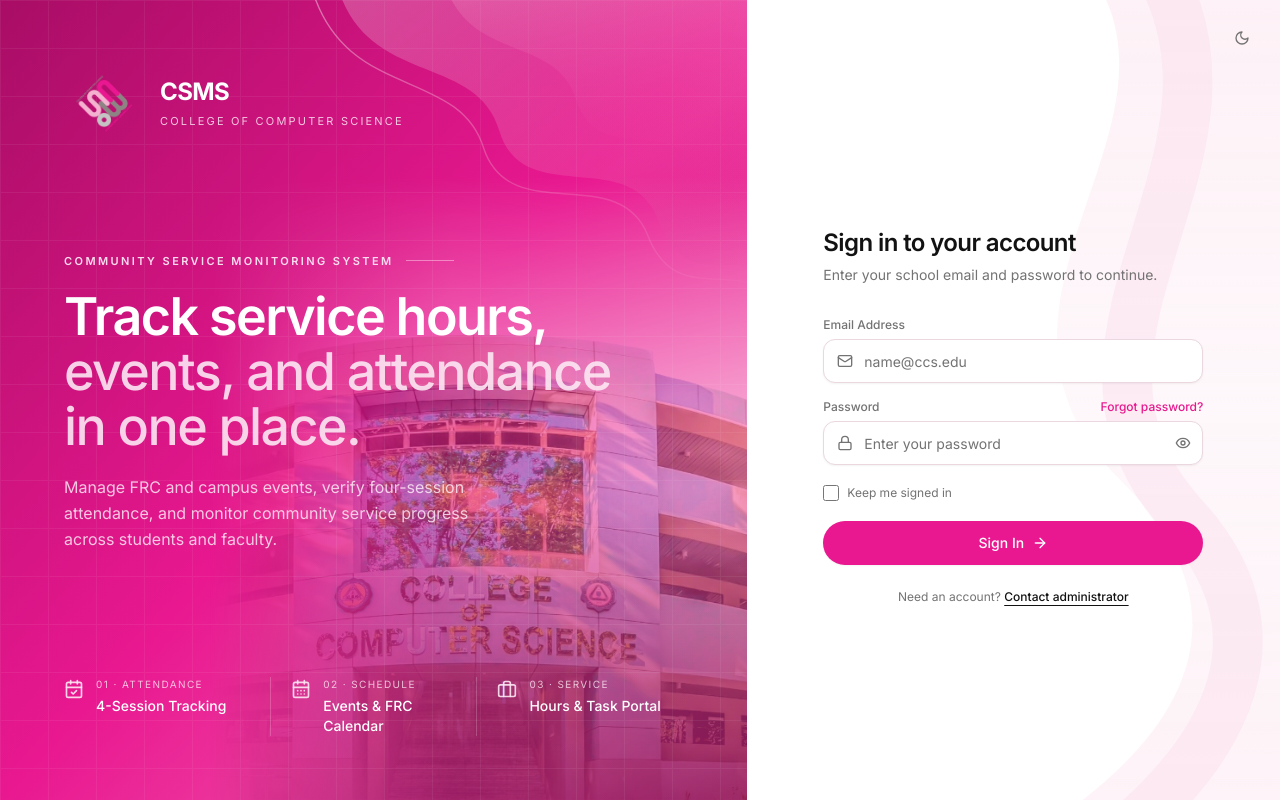
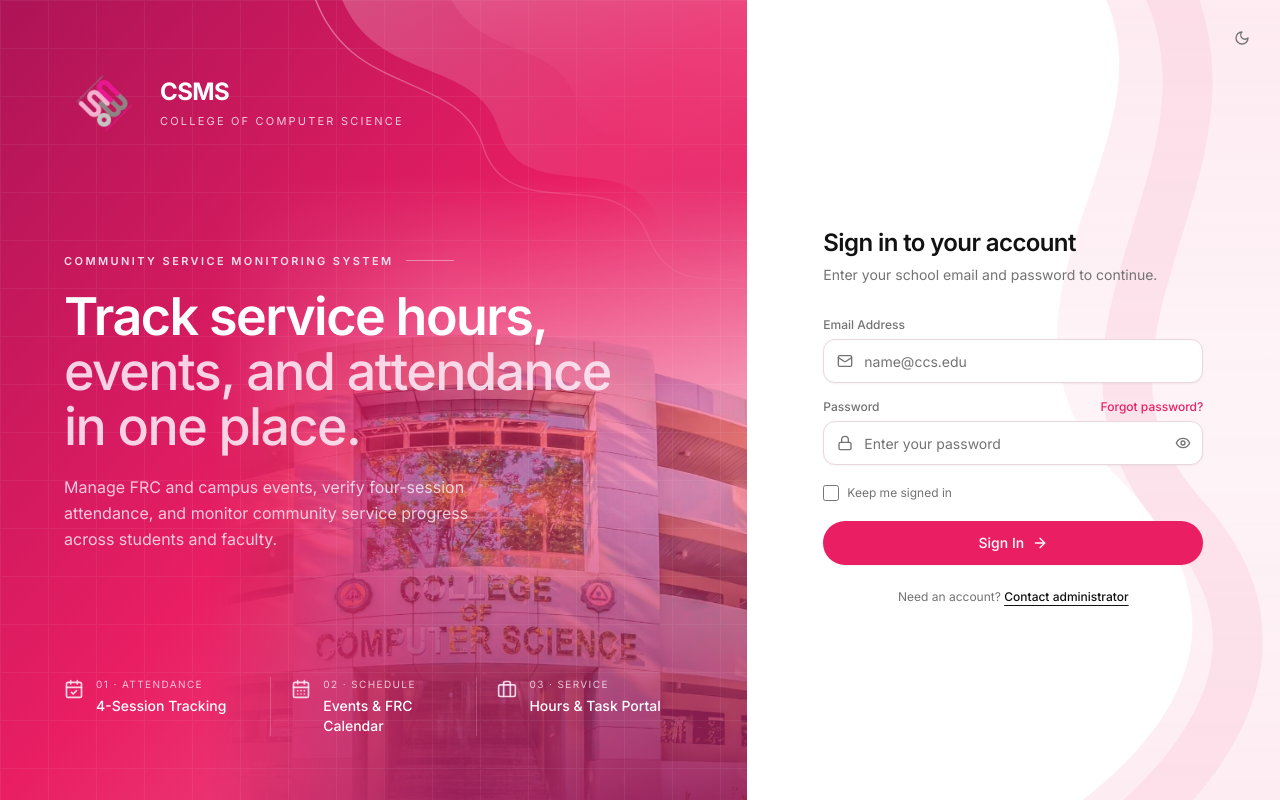
Before and after one commit to p1llows/CSMS, a React (Vite) app in the folder frontend/: page / in a window 1280 px wide. Built offline with nearby package versions, Linux system fonts and the light colour scheme; no server answers.

Commit message:
style(theme): switch vibrant fuchsia palette to primary pink

```diff
--- a/frontend/src/components/Analytics/AnalyticsDashboard.jsx
+++ b/frontend/src/components/Analytics/AnalyticsDashboard.jsx
@@ -26,11 +26,11 @@ import {
 } from '@/components/ui/chart';
 
 const EVENT_TYPE_COLORS = [
-  '#E91890',
-  '#F4B2D0',
+  '#E91E63',
+  '#F48FB1',
   '#999999',
-  '#B81070',
-  '#F8CBE0',
+  '#C2185B',
+  '#F8BBD0',
   '#111111',
 ];
 
@@ -38,8 +38,8 @@ const attendanceChartConfig = {
   attendanceRate: {
     label: 'Attendance Rate (%)',
     theme: {
-      light: '#E91890',
-      dark: '#F472B6',
+      light: '#E91E63',
+      dark: '#F06292',
     },
   },
 };
@@ -48,15 +48,15 @@ const serviceHoursChartConfig = {
   hoursRendered: {
     label: 'Hours Rendered',
     theme: {
-      light: '#E91890',
-      dark: '#F4B2D0',
+      light: '#E91E63',
+      dark: '#F48FB1',
     },
   },
   penaltyHours: {
     label: 'Penalty Hours',
     theme: {
       light: '#999999',
-      dark: '#E91890',
+      dark: '#E91E63',
     },
   },
 };
--- a/frontend/src/components/Dashboard/AdminDashboard.jsx
+++ b/frontend/src/components/Dashboard/AdminDashboard.jsx
@@ -27,15 +27,15 @@ const chartConfig = {
   present: {
     label: 'Present',
     theme: {
-      light: '#E91890',
-      dark: '#F4B2D0',
+      light: '#E91E63',
+      dark: '#F48FB1',
     },
   },
   absent: {
     label: 'Absent',
     theme: {
       light: '#999999',
-      dark: '#E91890',
+      dark: '#E91E63',
     },
   },
 };
--- a/frontend/src/index.css
+++ b/frontend/src/index.css
@@ -6,7 +6,7 @@
 
 @layer base {
   :root {
-    --background: 330 45% 98%;
+    --background: 340 50% 98%;
     --foreground: 0 0% 7%;
 
     --card: 0 0% 100%;
@@ -15,24 +15,24 @@
     --popover: 0 0% 100%;
     --popover-foreground: 0 0% 7%;
 
-    --primary: 326 81% 50%;
+    --primary: 340 82% 52%;
     --primary-foreground: 0 0% 100%;
 
-    --secondary: 333 76% 93%;
+    --secondary: 340 75% 93%;
     --secondary-foreground: 0 0% 7%;
 
-    --muted: 330 25% 95%;
+    --muted: 340 25% 95%;
     --muted-foreground: 0 0% 45%;
 
-    --accent: 333 76% 92%;
+    --accent: 340 75% 92%;
     --accent-foreground: 0 0% 7%;
 
     --destructive: 0 78% 52%;
     --destructive-foreground: 0 0% 100%;
 
-    --border: 333 35% 90%;
-    --input: 333 30% 88%;
-    --ring: 326 81% 50%;
+    --border: 340 35% 90%;
+    --input: 340 30% 88%;
+    --ring: 340 82% 52%;
 
     --radius: 0.625rem;
   }
@@ -47,24 +47,24 @@
     --popover: 330 18% 10%;
     --popover-foreground: 0 0% 96%;
 
-    --primary: 326 85% 60%;
+    --primary: 340 85% 60%;
     --primary-foreground: 0 0% 100%;
 
-    --secondary: 330 18% 16%;
+    --secondary: 340 18% 16%;
     --secondary-foreground: 0 0% 96%;
 
-    --muted: 330 16% 15%;
+    --muted: 340 16% 15%;
     --muted-foreground: 0 0% 60%;
 
-    --accent: 330 18% 17%;
+    --accent: 340 18% 17%;
     --accent-foreground: 0 0% 96%;
 
     --destructive: 0 72% 51%;
     --destructive-foreground: 0 0% 100%;
 
-    --border: 330 15% 19%;
-    --input: 330 15% 21%;
-    --ring: 326 85% 60%;
+    --border: 340 15% 19%;
+    --input: 340 15% 21%;
+    --ring: 340 85% 60%;
   }
 
   * {
--- a/frontend/src/pages/Login.jsx
+++ b/frontend/src/pages/Login.jsx
@@ -42,7 +42,7 @@ const Login = () => {
   return (
     <div className="min-h-screen bg-background text-foreground grid grid-cols-1 lg:grid-cols-12">
       {/* Left Editorial Panel (Desktop) */}
-      <aside className="hidden lg:flex lg:col-span-7 relative flex-col justify-between p-12 xl:p-16 bg-gradient-to-br from-[#A80D65] via-[#E91890] to-[#F472B6] text-white overflow-hidden">
+      <aside className="hidden lg:flex lg:col-span-7 relative flex-col justify-between p-12 xl:p-16 bg-gradient-to-br from-[#AD1457] via-[#E91E63] to-[#F06292] text-white overflow-hidden">
         {/* CCS Building Backdrop (right-anchored & edge-masked like reference) */}
         <div
           aria-hidden="true"
@@ -61,7 +61,7 @@ const Login = () => {
             alt=""
             className="w-full h-full object-cover object-center opacity-50 mix-blend-luminosity contrast-125 brightness-95"
           />
-          <div className="absolute inset-0 bg-gradient-to-t from-[#8A0A52]/80 via-transparent to-transparent" />
+          <div className="absolute inset-0 bg-gradient-to-t from-[#880E4F]/80 via-transparent to-transparent" />
         </div>
         {/* Subtle architectural grid */}
         <div
@@ -97,16 +97,16 @@ const Login = () => {
           <defs>
             <linearGradient id="leftRibbonFill1" x1="0" y1="0" x2="1" y2="1">
               <stop offset="0%" stopColor="#FFFFFF" stopOpacity="0.24" />
-              <stop offset="65%" stopColor="#F4B2D0" stopOpacity="0.14" />
-              <stop offset="100%" stopColor="#A80D65" stopOpacity="0" />
+              <stop offset="65%" stopColor="#F48FB1" stopOpacity="0.14" />
+              <stop offset="100%" stopColor="#AD1457" stopOpacity="0" />
             </linearGradient>
             <linearGradient id="leftRibbonFill2" x1="0" y1="0" x2="0" y2="1">
-              <stop offset="0%" stopColor="#F4B2D0" stopOpacity="0.24" />
-              <stop offset="100%" stopColor="#E91890" stopOpacity="0" />
+              <stop offset="0%" stopColor="#F48FB1" stopOpacity="0.24" />
+              <stop offset="100%" stopColor="#E91E63" stopOpacity="0" />
             </linearGradient>
             <linearGradient id="leftRibbonStroke" x1="0" y1="0" x2="1" y2="1">
               <stop offset="0%" stopColor="#FFFFFF" stopOpacity="0.42" />
-              <stop offset="70%" stopColor="#F4B2D0" stopOpacity="0.2" />
+              <stop offset="70%" stopColor="#F48FB1" stopOpacity="0.2" />
               <stop offset="100%" stopColor="#FFFFFF" stopOpacity="0" />
             </linearGradient>
           </defs>
@@ -181,15 +181,15 @@ const Login = () => {
           />
           <path
             d="M 460 -40 C 590 180, 310 380, 490 580 C 610 710, 540 840, 420 940"
-            stroke="#F4B2D0"
+            stroke="#F48FB1"
             strokeWidth="56"
             strokeOpacity="0.32"
           />
           <defs>
             <linearGradient id="rightSoftRose" x1="0" y1="0" x2="0" y2="1">
-              <stop offset="0%" stopColor="#F4B2D0" stopOpacity="0.34" />
-              <stop offset="50%" stopColor="#F4B2D0" stopOpacity="0.18" />
-              <stop offset="100%" stopColor="#F4B2D0" stopOpacity="0.3" />
+              <stop offset="0%" stopColor="#F48FB1" stopOpacity="0.34" />
+              <stop offset="50%" stopColor="#F48FB1" stopOpacity="0.18" />
+              <stop offset="100%" stopColor="#F48FB1" stopOpacity="0.3" />
             </linearGradient>
           </defs>
         </svg>
@@ -295,7 +295,7 @@ const Login = () => {
             <Button
               type="submit"
               disabled={loading}
-              className="w-full h-11 rounded-full text-sm font-medium gap-2 bg-[#E91890] hover:bg-[#C8127B] text-white shadow-sm"
+              className="w-full h-11 rounded-full text-sm font-medium gap-2 bg-[#E91E63] hover:bg-[#D81B60] text-white shadow-sm"
             >
               {loading ? (
                 <div className="animate-spin rounded-full h-4 w-4 border-b-2 border-primary-foreground"></div>
```
